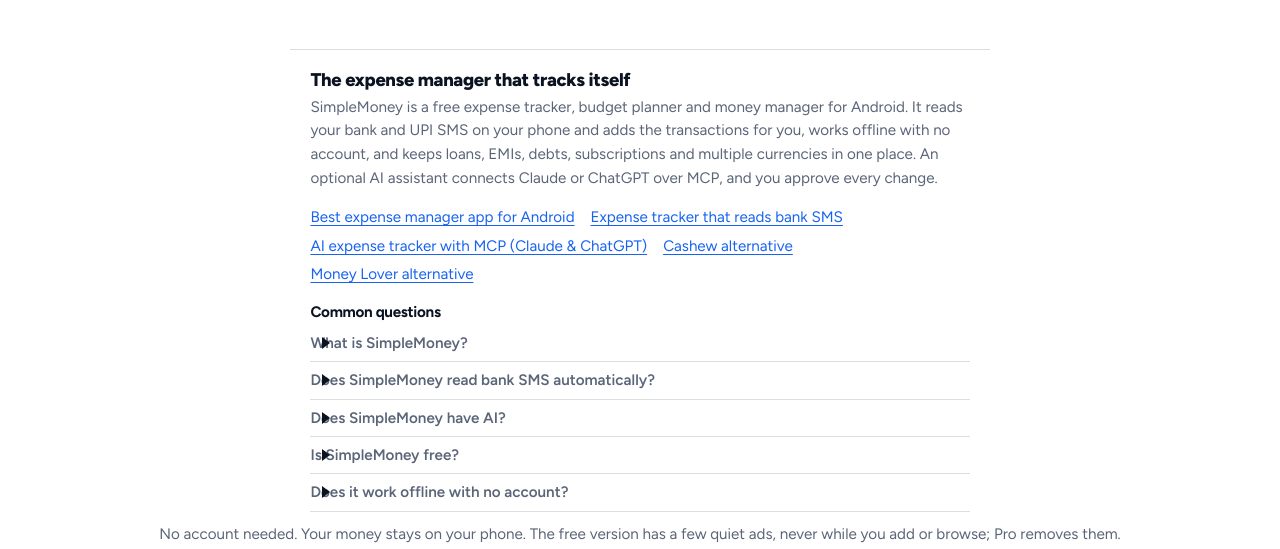
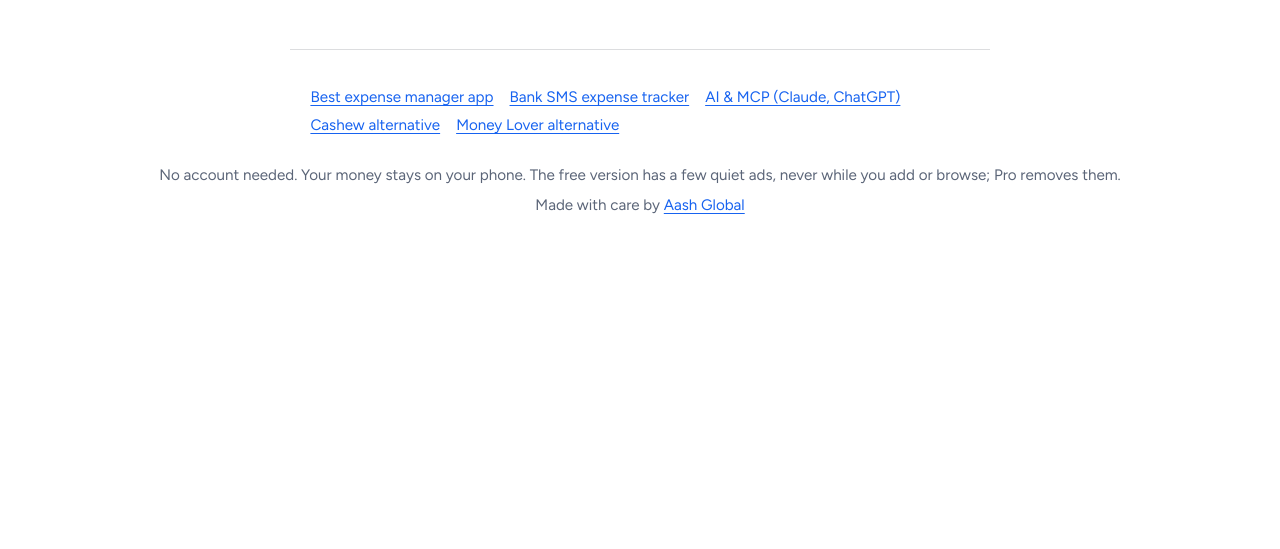
Before and after one commit to aash591/SimpleMoneyDocs, a plain HTML site: page index.html in a window 1280 px wide. Shown: the part 1566-2115 px from the top of the page. After the commit the page ends 1835 px from the top, so only its background shows below. Drawn offline with Linux system fonts and the light colour scheme.

Commit message:
Home page: keep only the links to the SEO pages
Co-Authored-By: Claude Sonnet 5.5 <noreply@anthropic.com>

```diff
--- a/index.html
+++ b/index.html
@@ -16,7 +16,6 @@
 <meta name="twitter:card" content="summary_large_image">
 <script type="application/ld+json">{"@context":"https://schema.org","@type":"SoftwareApplication","name":"SimpleMoney","alternateName":["Simple Money","SimpleMoney expense manager"],"description":"A free, private, offline-first expense manager and budget planner for Android with bank SMS reading, loan and debt tracking, multi-currency accounts and an optional AI assistant over MCP.","applicationCategory":"FinanceApplication","operatingSystem":"Android","url":"https://simplemoney.aashglobal.in/","downloadUrl":"https://play.google.com/store/apps/details?id=com.aash591.SimpleMoney","installUrl":"https://play.google.com/store/apps/details?id=com.aash591.SimpleMoney","inLanguage":"en","offers":{"@type":"Offer","price":"0","priceCurrency":"USD"},"publisher":{"@type":"Organization","name":"Aash Global","url":"https://aashglobal.in"},"featureList":["Reads bank and UPI SMS on the device","Offline, no account","Budgets","Loans, EMIs and debts","Recurring payments and subscriptions","Multi-currency accounts","Statement import (PDF, CSV, Excel)","AI assistant over MCP for Claude and ChatGPT","Encrypted Google Drive backup","App lock"]}</script>
 <script type="application/ld+json">{"@context":"https://schema.org","@type":"WebSite","name":"SimpleMoney","url":"https://simplemoney.aashglobal.in/"}</script>
-<script type="application/ld+json">{"@context":"https://schema.org","@type":"FAQPage","mainEntity":[{"@type":"Question","name":"What is SimpleMoney?","acceptedAnswer":{"@type":"Answer","text":"SimpleMoney is a free, private, offline-first expense manager and budget planner for Android. It reads bank SMS, and tracks loans, EMIs, debts, subscriptions and multiple currencies, with no account needed."}},{"@type":"Question","name":"Does SimpleMoney read bank SMS automatically?","acceptedAnswer":{"@type":"Answer","text":"Yes. Bank and UPI SMS alerts are read on your phone and added as transactions. Nothing is uploaded and no bank login is needed."}},{"@type":"Question","name":"Does SimpleMoney have AI?","acceptedAnswer":{"@type":"Answer","text":"Yes. An optional AI assistant connects your own Claude or ChatGPT to the app over MCP. It can answer questions about your spending and suggest changes, and you approve each one."}},{"@type":"Question","name":"Is SimpleMoney free?","acceptedAnswer":{"@type":"Answer","text":"Yes. Tracking your money is free. SimpleMoney Pro adds unlimited budgets, every look, the AI assistant and no ads."}},{"@type":"Question","name":"Does it work offline with no account?","acceptedAnswer":{"@type":"Answer","text":"Yes. There is no sign-up and your records stay on your phone."}}]}</script>
 <link rel="icon" href="/assets/img/favicon.png">
 <link rel="apple-touch-icon" href="/assets/img/apple-touch-icon.png">
 <link rel="preload" href="/assets/fonts/figtree.woff2" as="font" type="font/woff2" crossorigin>
@@ -83,21 +82,13 @@
 </section>
 
 <section class="seo-about">
-  <h2>The expense manager that tracks itself</h2>
-  <p>SimpleMoney is a free expense tracker, budget planner and money manager for Android. It reads your bank and UPI SMS on your phone and adds the transactions for you, works offline with no account, and keeps loans, EMIs, debts, subscriptions and multiple currencies in one place. An optional AI assistant connects Claude or ChatGPT over MCP, and you approve every change.</p>
   <ul>
-    <li><a href="/best-expense-manager-app">Best expense manager app for Android</a></li>
-    <li><a href="/bank-sms-expense-tracker">Expense tracker that reads bank SMS</a></li>
-    <li><a href="/ai-expense-tracker">AI expense tracker with MCP (Claude &amp; ChatGPT)</a></li>
+    <li><a href="/best-expense-manager-app">Best expense manager app</a></li>
+    <li><a href="/bank-sms-expense-tracker">Bank SMS expense tracker</a></li>
+    <li><a href="/ai-expense-tracker">AI &amp; MCP (Claude, ChatGPT)</a></li>
     <li><a href="/cashew-alternative">Cashew alternative</a></li>
     <li><a href="/money-lover-alternative">Money Lover alternative</a></li>
   </ul>
-  <h3>Common questions</h3>
-  <details><summary>What is SimpleMoney?</summary><p>SimpleMoney is a free, private, offline-first expense manager and budget planner for Android. It reads bank SMS, and tracks loans, EMIs, debts, subscriptions and multiple currencies, with no account needed.</p></details>
-  <details><summary>Does SimpleMoney read bank SMS automatically?</summary><p>Yes. Bank and UPI SMS alerts are read on your phone and added as transactions. Nothing is uploaded and no bank login is needed.</p></details>
-  <details><summary>Does SimpleMoney have AI?</summary><p>Yes. An optional AI assistant connects your own Claude or ChatGPT to the app over MCP. It can answer questions about your spending and suggest changes, and you approve each one.</p></details>
-  <details><summary>Is SimpleMoney free?</summary><p>Yes. Tracking your money is free. SimpleMoney Pro adds unlimited budgets, every look, the AI assistant and no ads.</p></details>
-  <details><summary>Does it work offline with no account?</summary><p>Yes. There is no sign-up and your records stay on your phone.</p></details>
 </section>
 
 <footer class="foot">
```
